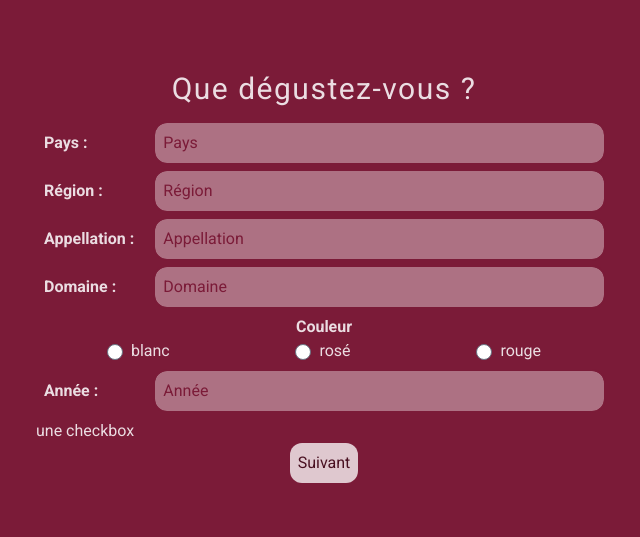
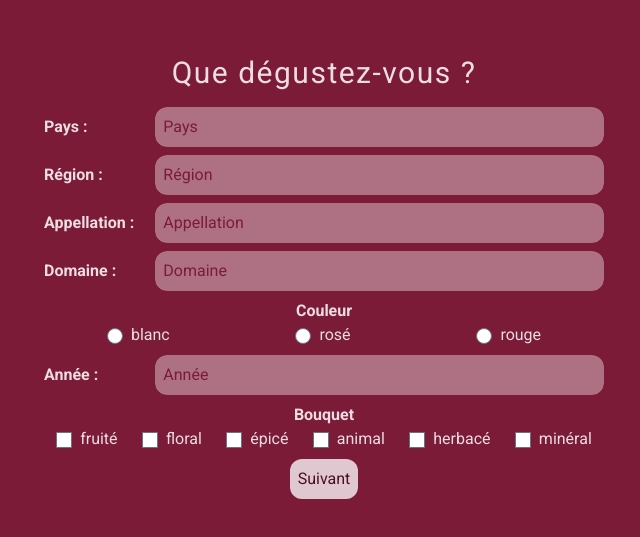
Before and after one commit to Hellharicot/grosflacon, an Angular app in the folder frontend/: page /new-tasting-note in a window 1280 px wide. Shown: the part 127-664 px from the top of the page, without its empty margins (316-956 px from the left). Built offline with nearby package versions, Linux system fonts and the light colour scheme.

Commit message:
feat: adds checkbox input component

```diff
--- /dev/null
+++ b/frontend/src/app/components/form-checkbox/form-checkbox.component.ts
@@ -0,0 +1,24 @@
+import { Component, input, model } from '@angular/core';
+import { FormsModule } from '@angular/forms';
+@Component({
+  selector: 'app-form-checkbox',
+  imports: [FormsModule],
+  templateUrl: './form-checkbox.html',
+  styleUrl: './form-checkbox.css',
+})
+export class FormCheckboxComponent {
+  placeholder = input.required<string>();
+  name = input.required<string>();
+  value = model<string[]>([]);
+  options = input.required<string[]>();
+
+  toggleOptions(opt: string) {
+    const current = this.value();
+    if (current.includes(opt)) {
+      this.value.set(current.filter((item) => item !== opt));
+    } else {
+      this.value.set([...current, opt]);
+    }
+    console.log(current);
+  }
+}
--- a/frontend/src/app/components/form-checkbox/form-checkbox.html
+++ b/frontend/src/app/components/form-checkbox/form-checkbox.html
@@ -1 +1,22 @@
-<p>form-checkbox works!</p>
+<div class="m-2 flex items-center">
+  <fieldset class="flex w-full items-center justify-around text-center">
+    <legend class="w-1/4 font-bold">{{ placeholder() }}</legend>
+    @for (opt of options(); track opt) {
+      <div>
+        <input
+          type="checkbox"
+          [name]="name()"
+          [id]="opt"
+          [value]="opt"
+          [checked]="value().includes(opt)"
+          (change)="toggleOptions(opt)"
+        />
+        <label
+          [for]="opt"
+          class="pl-2"
+          >{{ opt }}</label
+        >
+      </div>
+    }
+  </fieldset>
+</div>
--- a/frontend/src/app/pages/new-tasting-note/new-tasting-note.html
+++ b/frontend/src/app/pages/new-tasting-note/new-tasting-note.html
@@ -1,18 +1,3 @@
-<p class="text-center">
-  {{
-    wineIdForm.value.country +
-      ' ' +
-      wineIdForm.value.region +
-      ' ' +
-      wineIdForm.value.appellation +
-      ' ' +
-      wineIdForm.value.property +
-      ' ' +
-      wineIdForm.value.color +
-      ' ' +
-      wineIdForm.value.year
-  }}
-</p>
 <h2 class="text-center">Que dégustez-vous ?</h2>
 <form
   [formGroup]="wineIdForm"
@@ -36,7 +21,11 @@
         ></app-form-radio>
       }
       @case ('checkbox') {
-        <p>une checkbox</p>
+        <app-form-checkbox
+          [name]="step.name"
+          [placeholder]="step.placeholder"
+          [options]="step.opts ?? []"
+        ></app-form-checkbox>
       }
     }
   }
```
Also changed, not shown: frontend/src/app/components/form-checkbox/form-checkbox.ts (deleted, +0 -11 lines), frontend/src/app/pages/new-tasting-note/new-tasting-note.component.ts (+7 -1 lines).
